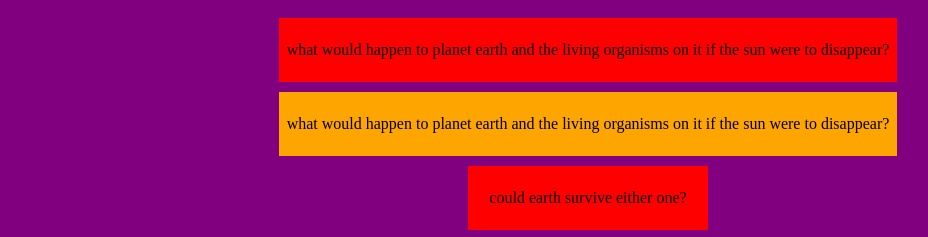
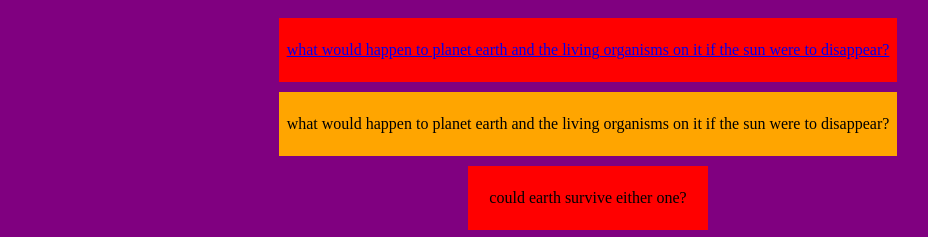
Before and after one commit to Orange-object/simulation, a plain HTML site: page index.html in a window 1280 px wide. Shown: the part 48-285 px from the top of the page, without its empty margins (52-980 px from the left). Drawn offline with Linux system fonts and the light colour scheme.

Commit message:
Update index.html

```diff
--- a/index.html
+++ b/index.html
@@ -8,7 +8,7 @@
 
 	<center><h1>moon</h1></center>
 
-	<center><div style="background-color:red;color:black;padding:7px;margin:10px;width:16cm;"><p> what would happen to planet earth and the living organisms on it if the sun were to disappear? </p></div></center>
+	<center><div style="background-color:red;color:black;padding:7px;margin:10px;width:16cm;"><a href="https://orange-object.github.io/moon/index5.html"><p> what would happen to planet earth and the living organisms on it if the sun were to disappear? </p></a></div></center>
 	<center><div style="background-color:orange;color:black;padding:7px;margin:10px;width:16cm;"><p> what would happen to planet earth and the living organisms on it if the sun were to disappear? </p></div></center>
 	<center><div style="background-color:red;color:black;padding:7px;margin:10px;width:6cm;"><p> could earth survive either one?</p></div></center>
 	<center><div style="background-color:orange;color:black;padding:7px;margin:10px;width:6cm;"><p> If not, how long would we have? </p></div></center>
```
